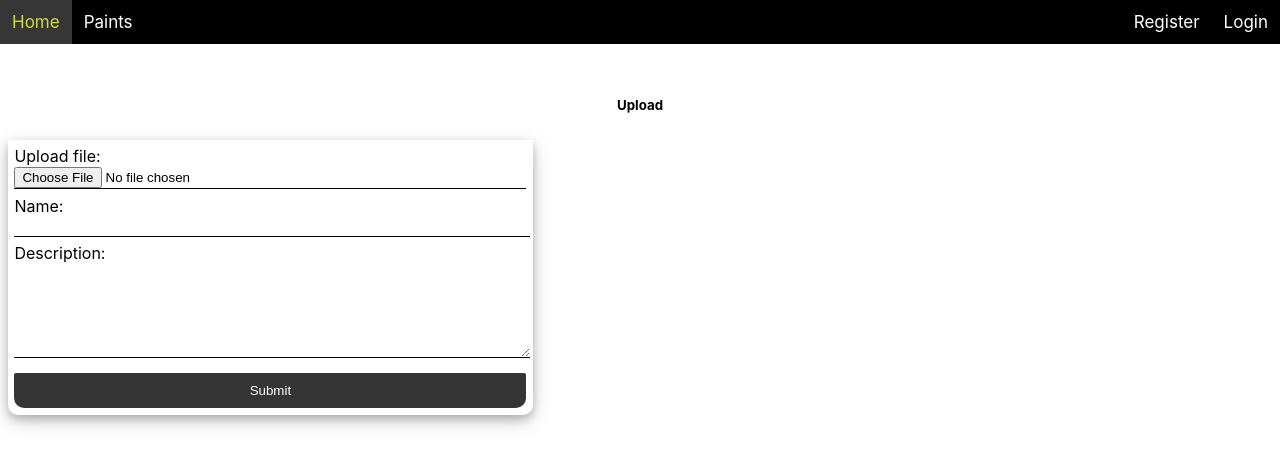
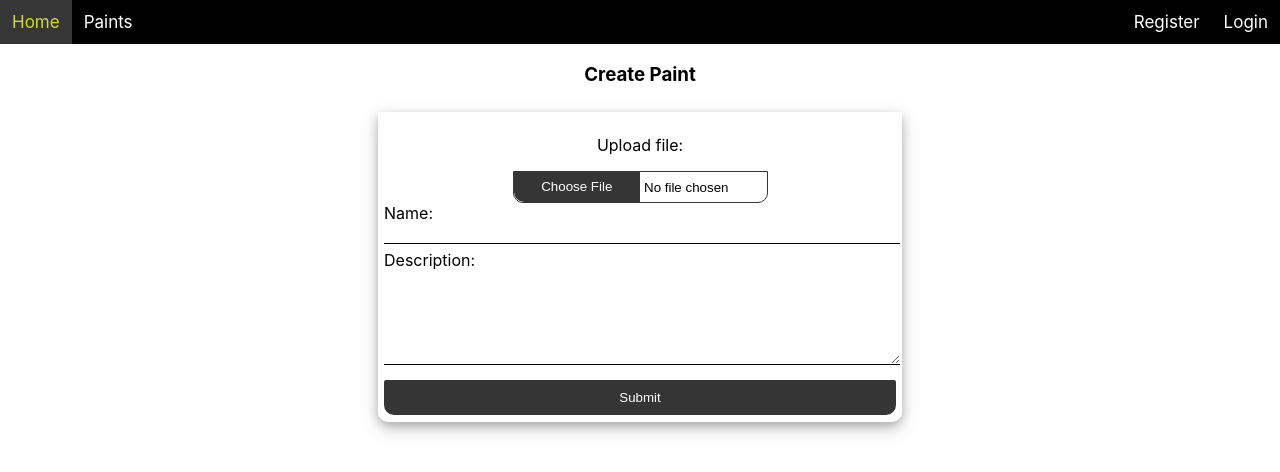
Before and after one commit to lpanova/Out-of-art, a React (Create React App) app: page /create in a window 1280 px wide. Shown: the top 472 px of the page. Built offline with nearby package versions, Linux system fonts and the light colour scheme.

Commit message:
Add stayle to upload

```diff
--- a/src/App.css
+++ b/src/App.css
@@ -1,5 +1,10 @@
 .flex-x {
   display: flex;
+}
+
+.flex-x-center {
+  display: flex;
+  justify-content: center;
 }
 
 .flex-wrap{
@@ -11,10 +16,21 @@
   font-style: italic;
 }
 
+.text-center{
+  text-align: center;
+}
+
 .name {
   margin: 0.3em;
   text-align: center;
 }
+
+.m1{
+  margin: 1em;
+}
+
+
+/*Loading */
 
 .wrapper-loader {
   width: 100%;
--- a/src/components/CreatePaint.js
+++ b/src/components/CreatePaint.js
@@ -1,4 +1,5 @@
 import React, { useState } from 'react';
+import '../App.css';
 import '../css/Form.css';
 
 function CreatePaint(props) {
@@ -103,20 +104,25 @@ function CreatePaint(props) {
   return (
     <div>
       <div>
-        <div className=" full-screen">
-          <div className="mt-6">
-            <h5 className="login-text">Upload</h5>
+        <div>
+          <div>
+            <h3 className="text-center">Create Paint</h3>
           </div>
-          <div className=" flex-x-center full-screen">
-            <form className="mt-6 form" onSubmit={handleSubmit}>
-              <div>Upload file:</div>
+          <div className=" flex-x-center">
+            <form className="form" onSubmit={handleSubmit}>
+              <div className="flex-x-center">
+                <div className="wrapper-input">
+                  <div className="text-center m1">Upload file:</div>
                   <input
                     type="file"
                     name="file"
                     onChange={handleFileChange}
-                className="form-input"
                     accept=".jpg, .jpeg, .png"
+                    className="formelement wrapper-input"
                   />
+                </div>
+              </div>
+
               <div>Name:</div>
               <input
                 type="text"
--- a/src/css/Form.css
+++ b/src/css/Form.css
@@ -24,24 +24,8 @@
     border-bottom-right-radius: 10px;
   }
 
-  .form-contact {
-    position: absolute;
-    left: 50%;
-    top: 50%;
-    transform: translate(-50%, -50%);
-    width: 40%;
-    height: 150px;
-    padding: 1em;
-    background-color: white;
-    color: black;
-    padding: 0.3em;
-    box-shadow: 0 4px 8px 0 rgba(0, 0, 0, 0.2), 0 6px 20px 0 rgba(0, 0, 0, 0.19);
-    border-bottom-left-radius: 10px;
-    border-bottom-right-radius: 10px;
-  }
-
   @media (max-width: 1050px) and (min-width: 700px) {
-    .form, .form-contact {
+    .form {
       width: 70%;
     }
   }
@@ -56,12 +40,6 @@
     width: 100px;
   }
 
-  .login-text {
-    text-align: center;
-    margin-top: 4em;
-    margin-bottom: 2em;
-  }
-
   .form-input {
     width: 100%;
     background: transparent;
@@ -71,10 +49,6 @@
     color: black;
   }
 
-  .wrap-input>p {
-    color: red;
-    font-size: 0.8em;
-  }
 
   .form-input:focus {
     outline: none;
@@ -98,50 +72,44 @@
   .form-button:hover {
     cursor: pointer;
     background-color: black;
+    color:#cddc39;
   }
 
   .form-button:focus {
     outline: none;
   }
 
-  .form-half-right-button {
-    width: 50%;
-    margin: 0.3em 0em 0.3em 0em;
-    background: #353535;
-    color: white;
-    border: none;
-    padding: 0.3em;
+
+
+/* upload*/
+
+   input[type="file" ] {
+    border: 1px solid #353535;
+    outline: none;
+    cursor: pointer;
+    border-bottom-left-radius: 10px;
     border-bottom-right-radius: 10px;
-    border-top-left-radius: 10px;
-    margin-left: 3px;
+}
+
+@media (max-width: 450px) {
+.wrapper-input {
+    width: 100%;
   }
+}
 
-  .form-half-left-button {
-    width: 50%;
-    margin: 0.3em 0em 0.3em 0em;
-    background: #353535;
-    color: white;
-    border: none;
-    padding: 0.3em;
-    border-bottom-left-radius: 10px;
-    border-top-right-radius: 10px;
-    margin-left: 3px;
-  }
+input.formelement::-webkit-file-upload-button {
 
-  .form-half-right-button:hover {
-    cursor: pointer;
-    background-color: black;
-  }
+  background-color: #353535;
+  color: white;
+  padding: 0.5em 1em 0.5em 1em;
+  border-bottom-left-radius: 10px;
+  border: none;
+  cursor: pointer;
+  height: 30px;
+  width: 50%;
+}
 
-  .form-half-left-button:hover {
-    cursor: pointer;
-    background-color: black;
-  }
-
-  .form-half-right-button:focus {
-    outline: none;
-  }
-
-  .form-half-left-button:focus {
-    outline: none;
-  }
+input.formelement::-webkit-file-upload-button:hover{
+  background-color: black;
+  color:#cddc39;
+}
```
Lines whose indentation alone changed are shown as unchanged.
